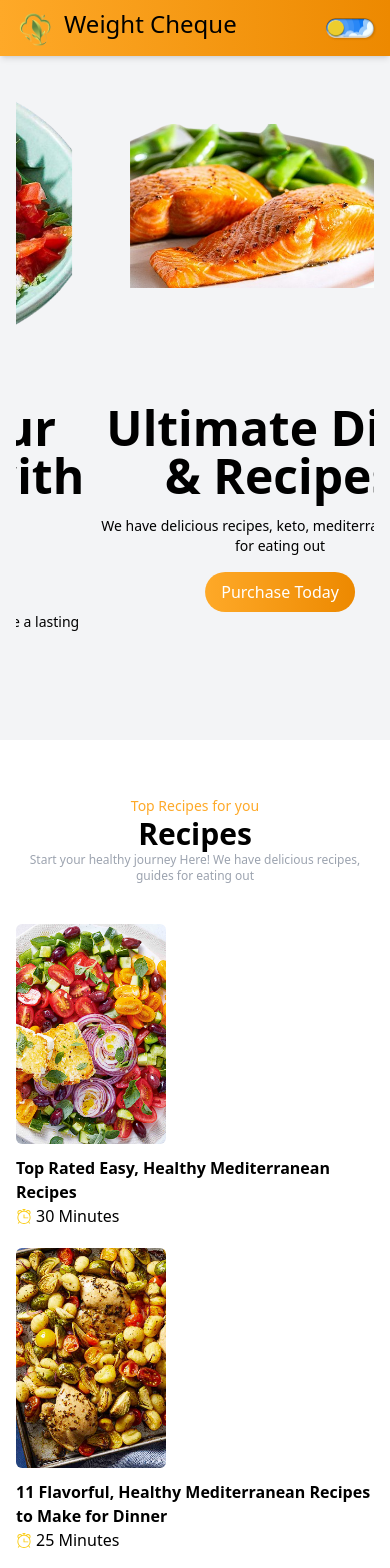
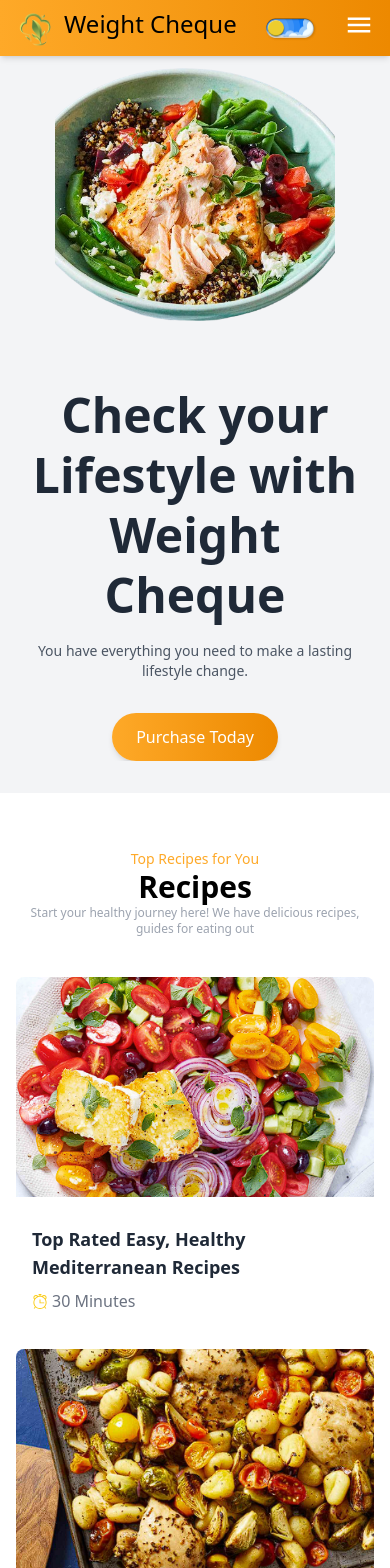
Before and after one commit to Peddie-dev/Weight-Cheque-, a React (Vite) app: page / in a window 390 px wide. Shown: the top 1568 px of the page. Built offline with nearby package versions, Linux system fonts and the light colour scheme.

Commit message:
Adjustments

```diff
--- a/src/Components/Footer/Footer.jsx
+++ b/src/Components/Footer/Footer.jsx
@@ -1,6 +1,7 @@
-import React from 'react';
-import footerLogo from '../../assets/CHEQUE.png';
-import Banner from '../../assets/footer-pattern.jpg';
+import React from "react";
+import { Link } from 'react-router-dom';
+import footerLogo from "../../assets/CHEQUE.png";
+import Banner from "../../assets/footer-pattern.jpg";
 import {
   FaFacebook,
   FaInstagram,
@@ -21,7 +22,7 @@ const BannerImg = {
 const FooterLinks = [
   {
     title: "Home",
-        link: "/#",
+    link: "/",
   },
   {
     title: "Recipes",
@@ -29,7 +30,7 @@ const FooterLinks = [
   },
   {
     title: "About Us",
-        link: "/#about us",
+    link: "/about",
   },
   {
     title: "Articles",
@@ -39,30 +40,34 @@ const FooterLinks = [
 
 const Footer = () => {
   return (
-    <div style={BannerImg}
-    className="text-white mb-20">
+    <div style={BannerImg} className="text-white">
       <div className="container">
-        <div className="grid md:grid-cols-3 pb-44 pt-5">
-          {/* company details */}
+        <div className="grid md:grid-cols-3 py-8">
+          {/* Company Details */}
           <div className="py-8 px-4">
             <h1
-                className=" sm:text-3xl text-xl font-bold sm:text-left
-                text-justify mb-3 flex items-center gap-3">
-                    <img src= {footerLogo} alt=""
-                    className="max-w-[50px]"/>
-                    Weight Cheque</h1>
-                <p>Our mission is to build healthy nutrition habits by providing practical and affordable weight loss meal plans that suite your lifestyle and budget.
-
+              className="sm:text-3xl text-xl font-bold sm:text-left
+                text-justify mb-3 flex items-center gap-3"
+            >
+              <img src={footerLogo} alt="" className="max-w-[50px]" />
+              Weight Cheque
+            </h1>
+            <p>
+              Our mission is to build healthy nutrition habits by providing
+              practical and affordable weight loss meal plans that suit your
+              lifestyle and budget.
             </p>
           </div>
+
           {/* Footer Links */}
-
-            <div className="grid grid-cols-2 sm:grid-cols-3
-            col-span-2 md:pl-10">
+          <div className="grid grid-cols-2 sm:grid-cols-3 col-span-2 md:pl-10">
             <div>
               <div className="py-8 px-4">
-                        <h1 className="sm:text-3xl text-xl
-                        font-bold sm:text-left text-justify mb-3">Links
+                <h1
+                  className="sm:text-3xl text-xl
+                        font-bold sm:text-left text-justify mb-3"
+                >
+                  Links
                 </h1>
                 <ul className="flex flex-col gap-3">
                   {FooterLinks.map((link) => (
@@ -74,14 +79,13 @@ const Footer = () => {
                       key={link.title}
                     >
                       <span>{link.title}</span>
-
                     </li>
                   ))}
                 </ul>
               </div>
             </div>
+
             {/* Social Links */}
-
             <div>
               <div className="flex items-center gap-3 mt-6">
                 <a href="#">
@@ -93,27 +97,28 @@ const Footer = () => {
                 <a href="#">
                   <FaLinkedin className="text-3xl" />
                 </a>
-
               </div>
               <div className="mt-6">
                 <div className="flex items-center gap-3">
-                            <FaLocationArrow/>
+                  <FaLocationArrow />
                   <p>Nairobi, Kenya</p>
-
                 </div>
                 <div className="flex items-center gap-3 mt-3">
-                            <FaMobileAlt/>
+                  <FaMobileAlt />
                   <p>+254713616289</p>
-
+                </div>
               </div>
             </div>
           </div>
         </div>
       </div>
 
+      {/* Copyright Section */}
+      <div className="bg-gray-900 text-gray-400 text-center py-4">
+        <p>© 2025 Weight Cheque. All rights reserved.</p>
       </div>
     </div>
-  )
-}
+  );
+};
 
-export default Footer
+export default Footer;
--- a/src/Components/Hero/Hero.jsx
+++ b/src/Components/Hero/Hero.jsx
@@ -1,7 +1,7 @@
-import React from 'react'
-import Image1 from '../../assets/hero/food.png'
-import Image2 from '../../assets/hero/healthy.png'
-import Image3 from '../../assets/hero/Salmon.png'
+import React from 'react';
+import Image1 from '../../assets/hero/food.png';
+import Image2 from '../../assets/hero/healthy.png';
+import Image3 from '../../assets/hero/Salmon.png';
 import Slider from 'react-slick';
 import { Link } from 'react-router-dom';
 
@@ -11,14 +11,12 @@ const ImageList = [
     img: Image1,
     title: "Lifestyle Change at the Palm of your Hands",
     description: "What can you eat? Which ingredients should always be on your...",
-
   },
   {
     id: 2,
     img: Image2,
-    title: "Check your Lifesytle with Weight Cheque",
+    title: "Check your Lifestyle with Weight Cheque",
     description: "You have everything you need to make a lasting lifestyle change.",
-
   },
   {
     id: 3,
@@ -26,72 +24,60 @@ const ImageList = [
     title:"Ultimate Diets & Recipes",
     description: "We have delicious recipes, keto, mediterranean guides for eating out",
   },
-]
+];
+
 const Hero = () => {
-
-  var settings = {
+  const settings = {
     dots: false,
     arrows: false,
     infinite: true,
     speed: 800,
     slidesToScroll: 1,
     autoplay: true,
-    autoplayspeed: 4000,
+    autoplaySpeed: 4000,
     cssEase: "ease-in-out",
     pauseOnHover: false,
     pauseOnFocus: true,
+  };
 
-  };
   return (
-  <div className="relative overflow-hidden min-h-[550px]
-  sm:min-h-[650px] bg-gray-100 flex justify-center
-  items-center dark:bg-gray-950 dark:text-white
-  duration-200">
+    <div className="relative overflow-hidden min-h-[550px] sm:min-h-[650px] bg-gray-100 flex justify-center items-center dark:bg-gray-950 dark:text-white duration-200">
 
-{/* hero section */}
-
+      {/* Hero section */}
       <div className="container pb-8 sm:pb-0">
         <Slider {...settings}>
           {ImageList.map((data) => (
-       <div>
-          <div className="grid grid-cols-1 sm:grid-cols-2">
+            <div key={data.id}>
+              <div className="grid grid-cols-1 sm:grid-cols-2 gap-4">
 
-            {/* text content section */}
-
-            <div className="flex flex-col justify-center
-        gap-4 pt-12 sm:pt-0 text-center sm:text-left
-        order-2 sm:order-1 relative z-10">
-           <h1 className="text-5xl sm:text-6xl
-           lg:text-7xl font-bold">
+                {/* Text content section */}
+                <div className="flex flex-col justify-center gap-4 pt-12 sm:pt-0 text-center sm:text-left order-2 sm:order-1 relative z-10">
+                  <h1 className="text-5xl sm:text-6xl lg:text-7xl font-bold leading-tight text-gray-800 dark:text-white">
                     {data.title}
                   </h1>
-           <p className="text-sm">
+                  <p className="text-sm sm:text-base text-gray-600 dark:text-gray-300 mb-4">
                     {data.description}
                   </p>
                   <div>
                     <Link to="/payment">
-            <button
-            className="bg-gradient-to-r
-            from-primary to-secondary hover:scale-105
-            duration-200 text-white py-2 px-4
-            rounded-full"
-            >Purchase Today
+                      <button className="bg-gradient-to-r from-primary to-secondary hover:scale-105 duration-200 text-white py-3 px-6 rounded-full shadow-md transform transition-transform">
+                        Purchase Today
                       </button>
                     </Link>
                   </div>
                 </div>
+
                 {/* Image section */}
-        <div className="order-1 sm:order-2">
+                <div className="order-1 sm:order-2 flex justify-center sm:justify-end">
                   <div className="relative z-10">
-            <img src=
-              {data.img}
+                    <img
+                      src={data.img}
                       alt=""
-              className="w-[300px] h-[300px] sm:h-
-            [450px] sm:w-[450px] sm:scale-125
-            lg:scale-120 object-contain mx-auto"
+                      className="w-[280px] sm:w-[450px] lg:w-[500px] h-auto object-contain mx-auto sm:scale-110 lg:scale-100 transition-transform"
                     />
                   </div>
                 </div>
+
               </div>
             </div>
           ))}
@@ -99,6 +85,6 @@ const Hero = () => {
       </div>
     </div>
   );
-}
+};
 
-export default Hero
+export default Hero;
--- a/src/Components/Navbar/Navbar.jsx
+++ b/src/Components/Navbar/Navbar.jsx
@@ -1,9 +1,9 @@
-import React from 'react';
+import React, { useState } from 'react';
 import Logo from "../../assets/CHEQUE.png";
-import { IoMdSearch } from "react-icons/io";
-import { data } from 'autoprefixer';
-import DarkMode from './DarkMode'
+import { IoMdSearch, IoMdMenu } from "react-icons/io";
+import DarkMode from './DarkMode';
 import { Link } from 'react-router-dom';
+
 const Menu = [
   {
     id: 1,
@@ -25,74 +25,75 @@ const Menu = [
     name: "About Us",
     link: "/about",
   },
-]
+];
+
 const Navbar = () => {
+  const [isMenuOpen, setIsMenuOpen] = useState(false);
+
+  const toggleMenu = () => {
+    setIsMenuOpen(!isMenuOpen);
+  };
+
   return (
-<div className="shadow-md bg-white
-dark:bg-gray-900 dark:text-white duration-200
-relative z-40">
+    <div className="shadow-md bg-white dark:bg-gray-900 dark:text-white duration-200 relative z-40 fixed w-full top-0 left-0">
 
-  {/* upper Navbar */}
-
+      {/* Upper Navbar */}
       <div className="bg-gradient-to-r from-primary to-secondary py-2">
-    <div className="container flex
-    justify-between items-center">
+        <div className="container flex justify-between items-center">
           <div>
-      <a href ="#"
-      className="font-sans
-      text-2xl sm:text-3xl flex gap-2">
-        <img src={Logo} alt="Logo"
-        className="w-10"/>
+            <a href="#"
+              className="font-sans text-2xl sm:text-3xl flex gap-2"
+              aria-label="Logo Link">
+              <img src={Logo} alt="Logo" className="w-10" />
               Weight Cheque
             </a>
           </div>
 
-    {/* search bar */}
+          {/* Search Bar */}
           <div className="flex justify-between items-center gap-4">
-      <div className="relative group hidden
-      sm:block">
-        <input type="text" placeholder="search"
-        className="w-[200px] sm:w-[200px]
-          group-hover:w-[300px] transition-all
-          duration-300 rounded-full border
-          border-gray-800 px-2 py-1 focus:outline-none
-          focus:border-1 focus:border-primary
-           dark:border-gray-500 dark:bg-gray-800"
+            <div className="relative group hidden sm:block">
+              <input
+                type="text"
+                placeholder="Search"
+                className="w-[200px] sm:w-[200px] group-hover:w-[300px] transition-all duration-300 rounded-full border border-gray-800 px-2 py-1 focus:outline-none focus:border-1 focus:border-primary dark:border-gray-500 dark:bg-gray-800"
+                aria-label="Search Bar"
               />
-        <IoMdSearch className="text-gray-500
-        group-hover:text-primary absolute
-        top-1/2 -translate-y-1/2 right-3"/>
+              <IoMdSearch className="text-gray-500 group-hover:text-primary absolute top-1/2 -translate-y-1/2 right-3" />
             </div>
 
-        {/* Darkmode switch */}
+            {/* Dark Mode Switch */}
             <div>
-        <div>
-        <DarkMode/>
+              <DarkMode />
+            </div>
+          </div>
+
+          {/* Hamburger Menu for Mobile */}
+          <div className="sm:hidden">
+            <button onClick={toggleMenu} aria-label="Toggle Menu">
+              <IoMdMenu className="text-white text-3xl" />
+            </button>
           </div>
         </div>
       </div>
-  </div>
-  </div>
-  {/* lower navbar */}
 
+      {/* Lower Navbar */}
       <div className="flex justify-center">
-  <ul className="sm:flex hidden items-center
-  gap-4">
-    {Menu.map((data)=> (
-        <li key={data.id}>
-          <a
-          href={data.link}
-          className="inline-block px-4
-          hover:text-primary duration-200"
-          >{data.name}</a>
+        <ul className={`sm:flex ${isMenuOpen ? 'block' : 'hidden'} sm:block items-center gap-4`}>
+          {Menu.map((item) => (
+            <li key={item.id}>
+              <Link
+                to={item.link}
+                className="inline-block px-4 py-2 hover:text-primary duration-200"
+                aria-label={item.name}
+              >
+                {item.name}
+              </Link>
             </li>
           ))}
         </ul>
-
       </div>
     </div>
   );
-
-}
+};
 
 export default Navbar;
--- a/src/Components/Recipes/Recipe.jsx
+++ b/src/Components/Recipes/Recipe.jsx
@@ -4,7 +4,7 @@ import Img2 from "../../assets/mediterranean/Img2.png";
 import Img3 from "../../assets/mediterranean/Img3.png";
 import Img4 from "../../assets/mediterranean/Img4.png";
 import Img5 from "../../assets/mediterranean/Img5.png";
-import {TfiAlarmClock} from "react-icons/tfi";
+import { TfiAlarmClock } from "react-icons/tfi";
 
 const RecipesData = [
   {
@@ -43,66 +43,59 @@ const RecipesData = [
     Duration: "60 Minutes",
     aosDelay: "800",
   },
-]
+];
+
 const Recipes = () => {
   return (
     <div className="mt-14 mb-12">
       <div className="container">
 
-        {/* header section */}
-
-        <div className="text-center mb-10 max-w-[600px]
-        mx-auto">
-            <p data-aos="fade-up" className="text-sm text-primary">Top Recipes for you</p>
-            <h1 data-aos="fade-up" className="text-3xl font-bold">Recipes</h1>
-           <p data-aos="fade-up" className="text-xs text-gray-400">Start your healthy journey Here! We have delicious recipes, guides for eating out</p>
+        {/* Header Section */}
+        <div className="text-center mb-10 max-w-[600px] mx-auto">
+          <p className="text-sm text-primary">Top Recipes for You</p>
+          <h1 className="text-3xl font-bold">Recipes</h1>
+          <p className="text-xs text-gray-400">Start your healthy journey here! We have delicious recipes, guides for eating out</p>
         </div>
 
-        {/* Body section */}
+        {/* Body Section */}
+        <div>
+          <div className="grid grid-cols-1 sm:grid-cols-2 md:grid-cols-3 lg:grid-cols-4 gap-5">
 
-        <div>
-          <div className="grid grid-cols-1 sm:grid-cols-3
-          md:grid-cols-4 lg:grid-cols-5 place-items-center
-          gap-5">
-
-            {/*Card Section */}
-
+            {/* Card Section */}
             {RecipesData.map((data) => (
               <div
                 data-aos="fade-up"
                 data-aos-delay={data.aosDelay}
                 key={data.id}
-                 className="space-y-3"
+                className="transition-all transform hover:scale-105 space-y-3 hover:shadow-lg rounded-lg overflow-hidden bg-white"
               >
                 <img
                   src={data.img}
-                 alt=""
-                 className="h-[220px] w-[150px]
-                  object-cover rounded-md"
+                  alt={data.title}
+                  className="w-full h-[220px] object-cover"
                 />
-                <div>
-                  <h3 className="font-semibold">{data.title}</h3>
-                  <div className="flex items-center gap-1">
-                    <TfiAlarmClock className="text-yellow-400"/>
+                <div className="p-4">
+                  <h3 className="font-semibold text-lg text-gray-800">{data.title}</h3>
+                  <div className="flex items-center gap-1 text-gray-500 mt-2">
+                    <TfiAlarmClock className="text-yellow-400" />
                     <span>{data.Duration}</span>
                   </div>
                 </div>
               </div>
-
             ))}
 
           </div>
+
           {/* More Recipes Button */}
-
           <div className="flex justify-center">
-            <button className="text-center mt-10 cursor-pointer bg-primary text-white py-1 px-5 rounded-md">
+            <button className="text-center mt-10 cursor-pointer bg-primary text-white py-2 px-8 rounded-md shadow-md hover:bg-secondary transition-colors">
               More Recipes
             </button>
           </div>
         </div>
       </div>
     </div>
-  )
-}
+  );
+};
 
-export default Recipes
+export default Recipes;
```
Also changed, not shown: src/Components/Banner/Banner.jsx (+23 -26 lines), src/Components/Subscribe/Subscribe.jsx (+40 -11 lines). Lines whose indentation alone changed are shown as unchanged.
